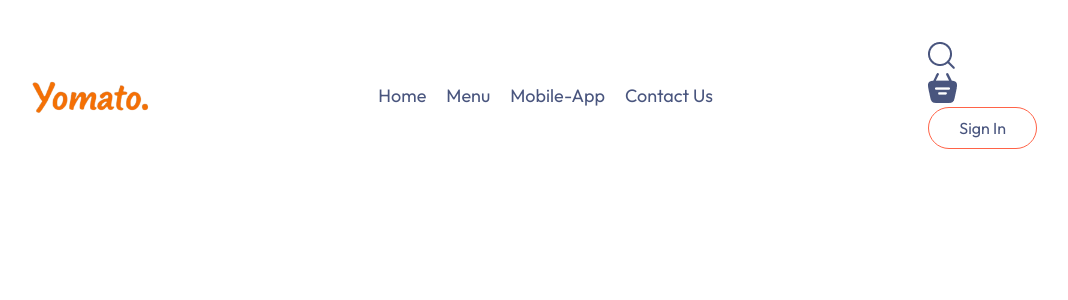
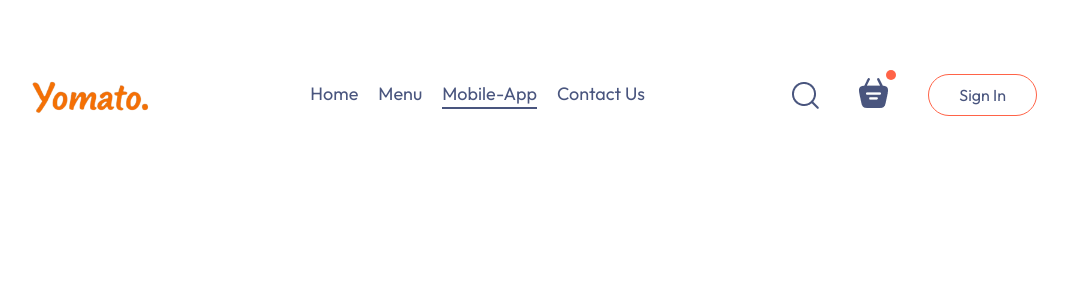
Before and after one commit to yoegeshh/Yomato-ecom-food-ordering-webapp, a React (Vite) app in the folder frontend/: page / in a window 1280 px wide. Shown: the top 300 px of the page, without its empty margins (115-1183 px from the left). Built offline with nearby package versions, Linux system fonts and the light colour scheme.

Commit message:
navbar ready

```diff
--- a/frontend/src/components/Navbar/Navbar.css
+++ b/frontend/src/components/Navbar/Navbar.css
@@ -28,4 +28,27 @@
     padding: 10px 30px;
     border-radius: 50px;
     cursor: pointer;
+    transition: 0.3s;
 }
+.navbar button:hover{
+    background-color: #fff4f2;
+}
+.navbar .active{
+    padding-bottom: 2px;
+    border-bottom: 2px solid #49557e;
+}
+.navbar .li{
+    cursor: pointer;
+}
+.navbar-search-icon{
+    position: relative;
+}
+.navbar-search-icon .dot{
+    position: absolute;
+    min-width: 10px;
+    min-height: 10px;
+    background-color: tomato;
+    border-radius: 5px;
+    top: -8px;
+    right: -8px;
+}
--- a/frontend/src/components/Navbar/Navbar.jsx
+++ b/frontend/src/components/Navbar/Navbar.jsx
@@ -1,24 +1,26 @@
-import React from 'react'
+import React, { useState } from 'react'
 import './Navbar.css'
 import { assets } from '..//../assets/assets'
 const Navbar = () => {
+
+  const [menu,setMenu] = useState("mobile-app");
+
   return (
     <div className='navbar'>
       <img src={assets.logo} alt="" className='logo' />
       <ul className="navbar-menu">
-        <li>Home</li>
-        <li>Menu</li>
-        <li>Mobile-App</li>
-        <li>Contact Us</li>
+        <li onClick={()=>setMenu("home")} className={menu==="home"?"active":""}>Home</li>
+        <li onClick={()=>setMenu("menu")} className={menu==="menu"?"active":""}>Menu</li>
+        <li onClick={()=>setMenu("mobile-app")} className={menu==="mobile-app"?"active":""}>Mobile-App</li>
+        <li onClick={()=>setMenu("contact-us")} className={menu==="contact-us"?"active":""}>Contact Us</li>
       </ul>
-      <div className="nav-right">
+      <div className="navbar-right">
         <img src={assets.search_icon} alt="" />
         <div className="navbar-search-icon">
           <img src={assets.basket_icon} alt="" />
-          <div className="dot">
-            <button>Sign In</button>
-          </div>
+          <div className="dot"></div>
         </div>
+        <button>Sign In</button>
       </div>
     </div>
   )
```
